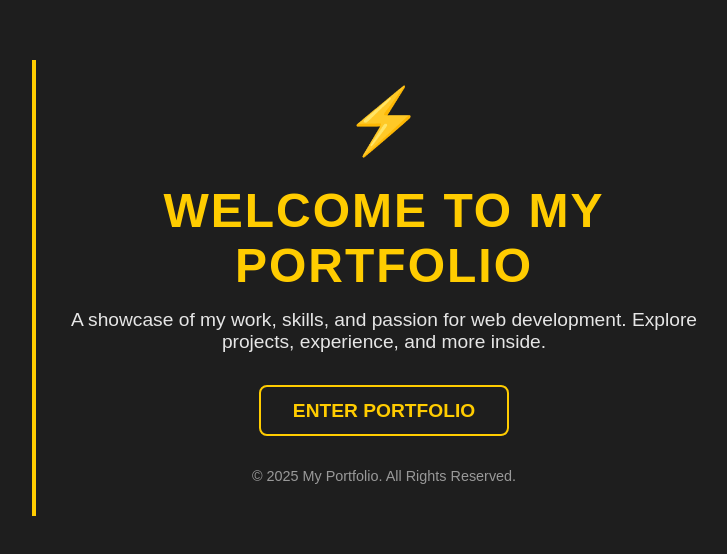
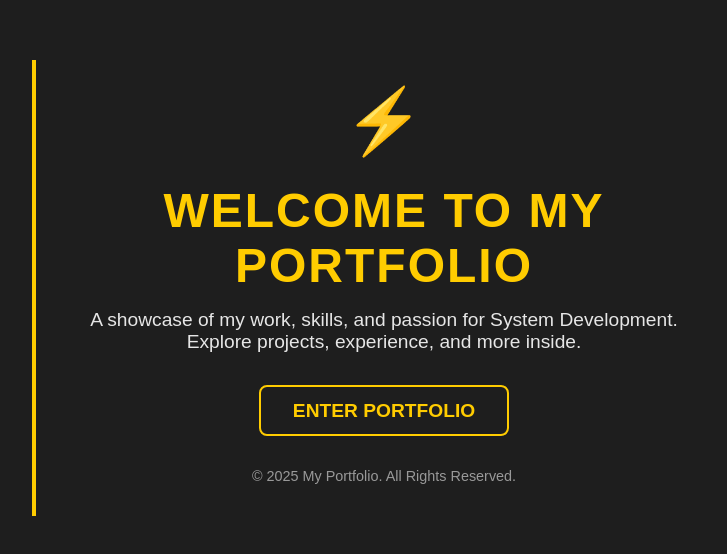
Before and after one commit to Valiant-m/portfolio, a plain HTML site: page src/landing.html in a window 1280 px wide. Shown: the part 112-666 px from the top of the page, without its empty margins (258-985 px from the left). Drawn offline with Linux system fonts and the light colour scheme.

Commit message:
Added Favicon

```diff
--- a/src/landing.html
+++ b/src/landing.html
@@ -5,6 +5,7 @@
   <meta name="viewport" content="width=device-width, initial-scale=1.0">
   <title>Welcome | Portfolio</title>
   <link rel="stylesheet" href="style/landing.css">
+  <link rel="icon" type="image/x-icon" href="assets/images/favi.png">
 </head>
 
 <body>
@@ -13,7 +14,7 @@
     <div class="floating-icon">⚡</div>
     <h1>Welcome to My Portfolio</h1>
     <p>
-      A showcase of my work, skills, and passion for web development.
+      A showcase of my work, skills, and passion for System Development.
       Explore projects, experience, and more inside.
     </p>
     <a href="index.html" class="btn-enter">Enter Portfolio</a>
```
Also changed, not shown: src/index.html (+1 -0 lines), src/assets/images/favi.png (added).
